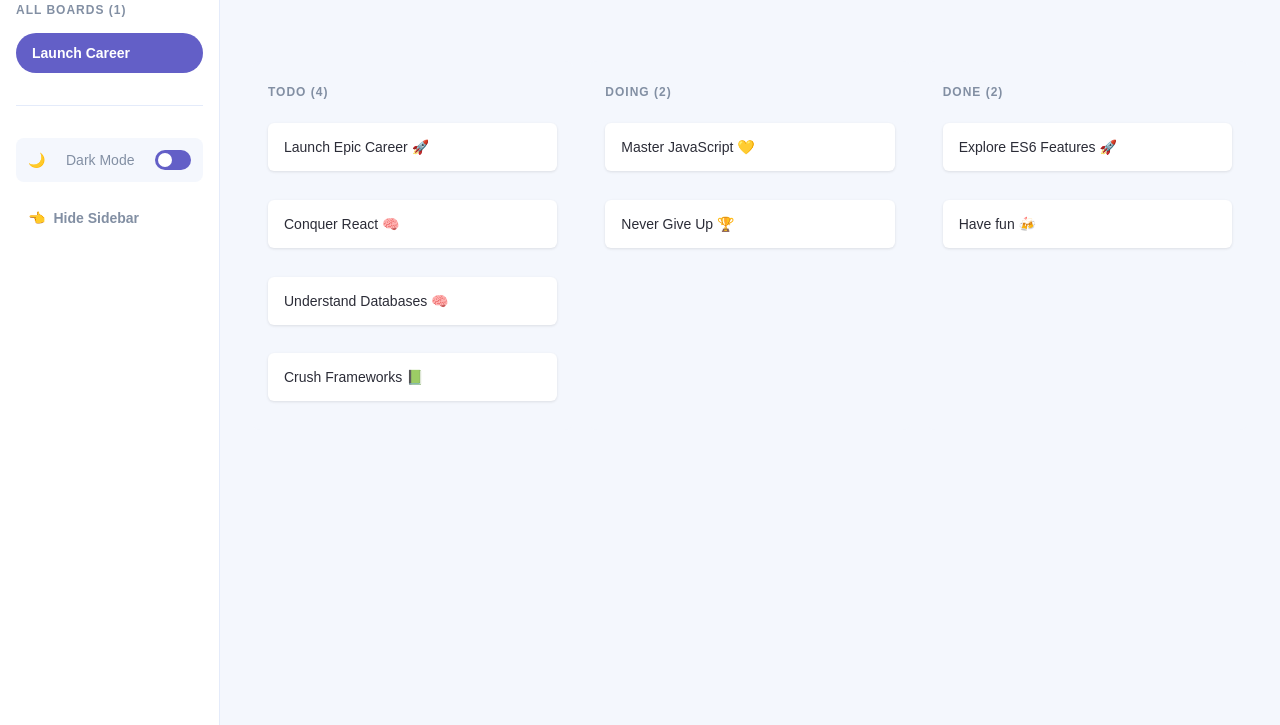
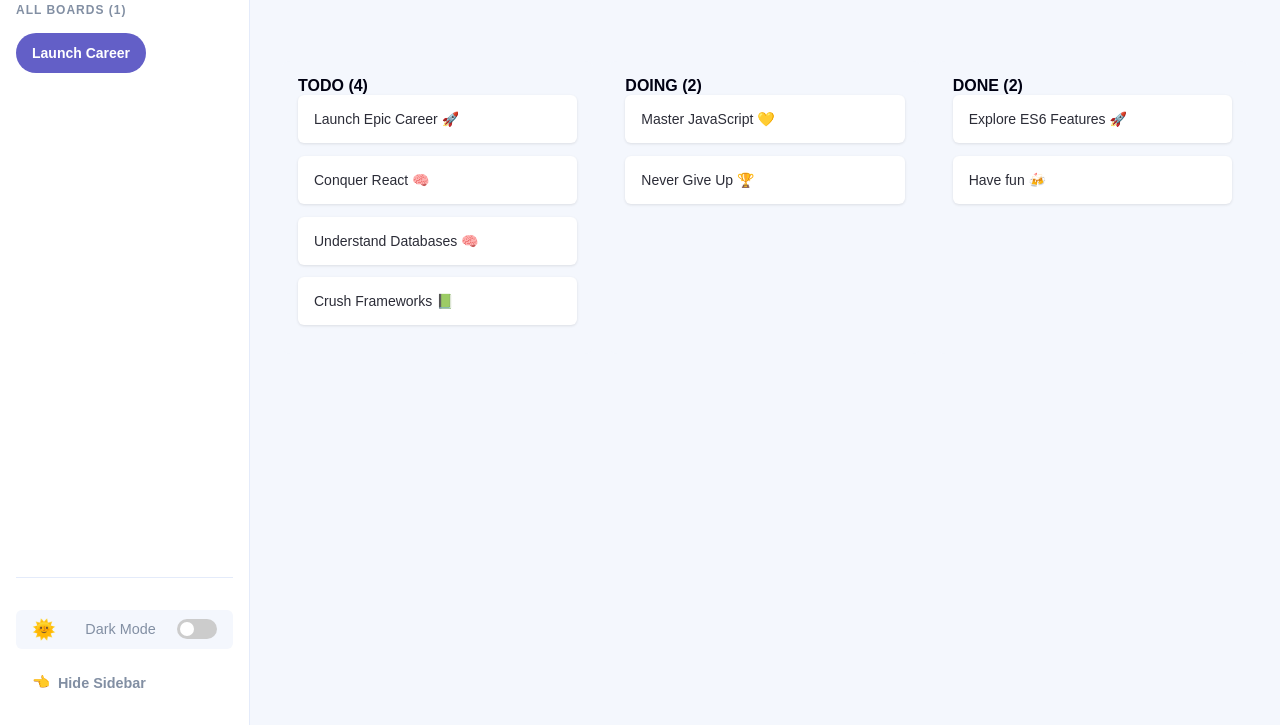
Before and after one commit to JydieCPT/JAYDAN25099_PTO2505_GroupA_Jay-Dee-Daniels_JSL01, a plain HTML site: page index.html in a window 1280 px wide. Shown: the part 75-800 px from the top of the page. Drawn offline with Linux system fonts and the light colour scheme.

Commit message:
Moved hide sidebar and dark mode to the bottom.

```diff
--- a/index.html
+++ b/index.html
@@ -6,7 +6,6 @@
   <title>Kanban Board</title>
   <link rel="stylesheet" href="styles.css" />
   <style>
-    /* General Styling */
     body {
       margin: 0;
       font-family: sans-serif;
@@ -19,30 +18,34 @@
       top: 0;
       bottom: 0;
       left: 0;
-      width: 220px;
+      width: 250px;
       background-color: #ffffff;
-      padding: 1rem;
+      padding: 1.5rem 1rem;
       border-right: 1px solid #e4ebfa;
+      display: flex;
+      flex-direction: column;
+      justify-content: space-between;
+    }
+
+    .logo {
+      display: flex;
+      align-items: center;
+      font-weight: bold;
+      font-size: 1.2rem;
+      margin-bottom: 2rem;
+    }
+
+    .logo-bars div {
+      width: 4px;
+      height: 16px;
+      background-color: #635fc7;
+      margin-right: 3px;
+      display: inline-block;
     }
 
     .container {
-      margin-left: 220px;
+      margin-left: 250px;
       padding: 2rem;
-    }
-
-    header {
-      display: flex;
-      justify-content: space-between;
-      align-items: center;
-    }
-
-    button {
-      background-color: #635fc7;
-      color: white;
-      border: none;
-      padding: 0.6rem 1.2rem;
-      border-radius: 20px;
-      cursor: pointer;
     }
 
     .board-columns {
@@ -66,6 +69,99 @@
       margin-bottom: 0.8rem;
     }
 
+    button {
+      background-color: #635fc7;
+      color: white;
+      border: none;
+      padding: 0.6rem 1.2rem;
+      border-radius: 20px;
+      cursor: pointer;
+    }
+
+    /* Sidebar Bottom Controls */
+    .sidebar-bottom {
+      display: flex;
+      flex-direction: column;
+      gap: 1rem;
+    }
+
+    .theme-toggle {
+      background-color: #f4f7fd;
+      padding: 0.5rem 1rem;
+      border-radius: 6px;
+      display: flex;
+      align-items: center;
+      justify-content: space-between;
+      font-size: 0.9rem;
+    }
+
+    .theme-toggle .icon {
+      font-size: 1.2rem;
+      margin-right: 0.5rem;
+    }
+
+    .switch {
+      position: relative;
+      display: inline-block;
+      width: 40px;
+      height: 20px;
+    }
+
+    .switch input {
+      opacity: 0;
+      width: 0;
+      height: 0;
+    }
+
+    .slider {
+      position: absolute;
+      cursor: pointer;
+      top: 0; left: 0;
+      right: 0; bottom: 0;
+      background-color: #ccc;
+      border-radius: 20px;
+      transition: 0.4s;
+    }
+
+    .slider:before {
+      position: absolute;
+      content: "";
+      height: 14px;
+      width: 14px;
+      left: 3px;
+      bottom: 3px;
+      background-color: white;
+      border-radius: 50%;
+      transition: 0.4s;
+    }
+
+    .switch input:checked + .slider {
+      background-color: #635fc7;
+    }
+
+    .switch input:checked + .slider:before {
+      transform: translateX(20px);
+    }
+
+    .hide-sidebar {
+      background: none;
+      color: #828fa3;
+      font-size: 0.9rem;
+      display: flex;
+      align-items: center;
+      gap: 0.5rem;
+      padding: 0.6rem 1rem;
+      border-radius: 6px;
+      border: none;
+      cursor: pointer;
+      transition: background 0.2s;
+    }
+
+    .hide-sidebar:hover {
+      background-color: #e4ebfa;
+    }
+
+    /* Modal Styling */
     .modal {
       display: none;
       position: fixed;
@@ -106,34 +202,12 @@
       font-size: 1rem;
     }
 
-    .logo {
-      display: flex;
-      align-items: center;
-      font-weight: bold;
-      font-size: 1.2rem;
-      margin-bottom: 2rem;
-    }
-
-    .logo-bars div {
-      width: 4px;
-      height: 16px;
-      background-color: #635fc7;
-      margin-right: 3px;
-      display: inline-block;
-    }
-
-    .sidebar-bottom {
-      margin-top: 2rem;
-    }
-
-    h4 {
-      margin: 0.5rem 0;
-    }
   </style>
 </head>
 <body>
   <!-- Sidebar -->
   <nav>
+    <div>
       <div class="logo">
         <div class="logo-bars">
           <div></div><div></div><div></div>
@@ -143,18 +217,22 @@
 
       <h4>ALL BOARDS (1)</h4>
       <button>Launch Career</button>
+    </div>
 
+    <!-- Bottom-left controls -->
     <div class="sidebar-bottom">
       <div class="theme-toggle">
-        <span class="icon">🌙</span>
+        <span class="icon">🌞</span>
         <span>Dark Mode</span>
         <label class="switch">
-          <input type="checkbox" />
+          <input type="checkbox" id="darkModeToggle" />
           <span class="slider"></span>
         </label>
       </div>
+
       <button class="hide-sidebar">
-        <span class="icon">👈</span> Hide Sidebar
+        <span class="icon">👈</span>
+        Hide Sidebar
       </button>
     </div>
   </nav>
@@ -169,37 +247,25 @@
     <div class="board-columns">
       <!-- TODO Column -->
       <div class="column todo">
-        <div class="column-header">
         <h4>TODO (4)</h4>
-        </div>
-        <div class="tasks">
         <div class="task">Launch Epic Career 🚀</div>
         <div class="task">Conquer React 🧠</div>
         <div class="task">Understand Databases 🧠</div>
         <div class="task">Crush Frameworks 📗</div>
       </div>
-      </div>
 
       <!-- DOING Column -->
       <div class="column doing">
-        <div class="column-header">
         <h4>DOING (2)</h4>
-        </div>
-        <div class="tasks">
         <div class="task">Master JavaScript 💛</div>
         <div class="task">Never Give Up 🏆</div>
-        </div>
       </div>
 
       <!-- DONE Column -->
       <div class="column done">
-        <div class="column-header">
         <h4>DONE (2)</h4>
-        </div>
-        <div class="tasks">
         <div class="task">Explore ES6 Features 🚀</div>
         <div class="task">Have fun 🍻</div>
-        </div>
       </div>
     </div>
   </div>
@@ -225,6 +291,7 @@
     </div>
   </div>
 
+  <!-- JS -->
   <script>
     const modal = document.getElementById('taskModal');
     const openBtn = document.getElementById('addTaskBtn');
```
Lines whose indentation alone changed are shown as unchanged.
